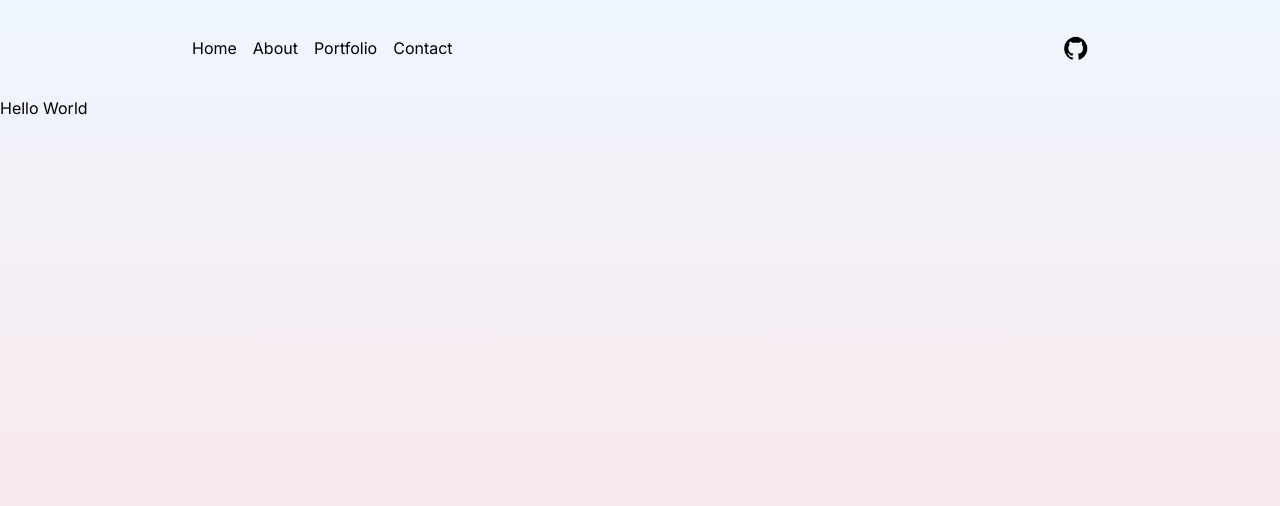
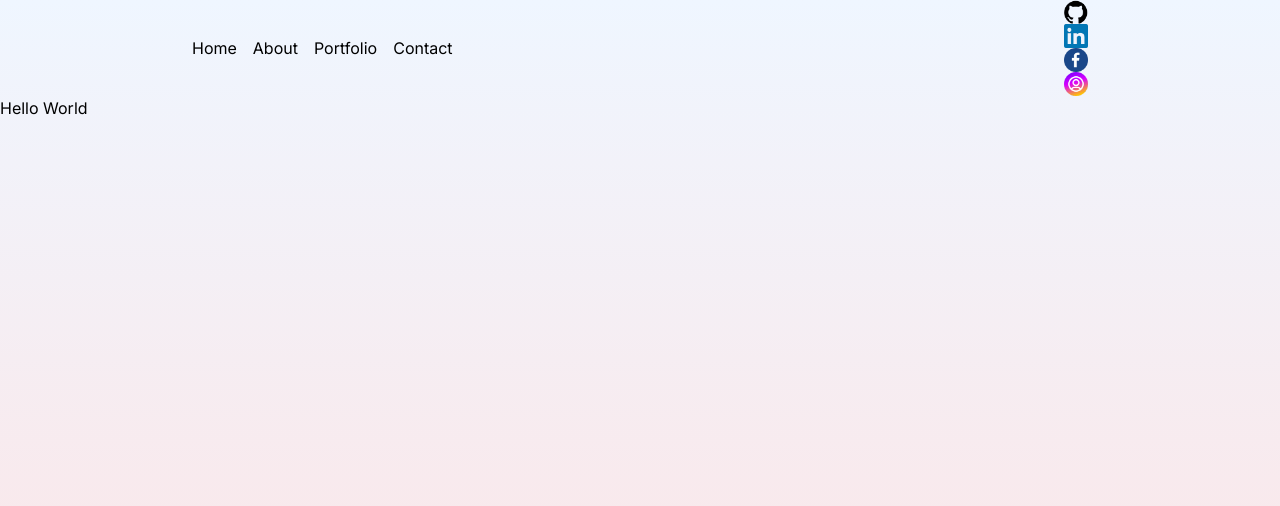
Before and after one commit to BrianNW/framer-portfolio01, a Next.js app: page / in a window 1280 px wide. Shown: the top 506 px of the page. Built offline with nearby package versions, Linux system fonts and the light colour scheme.

Commit message:
Add additional social icons

```diff
--- a/src/components/navbar.jsx
+++ b/src/components/navbar.jsx
@@ -33,6 +33,15 @@ const Navbar = () => {
                 <Link href="#">
                     <img src="/github.png" alt="" width={24} height={24}/>
                 </Link>
+                <Link href="#">
+                    <img src="/linkedin.png" alt="" width={24} height={24}/>
+                </Link>
+                <Link href="#">
+                    <img src="/facebook.png" alt="" width={24} height={24}/>
+                </Link>
+                <Link href="#">
+                    <img src="/instagram.png" alt="" width={24} height={24}/>
+                </Link>
             </div>
 
             {/* Responsive Menu */}
```
